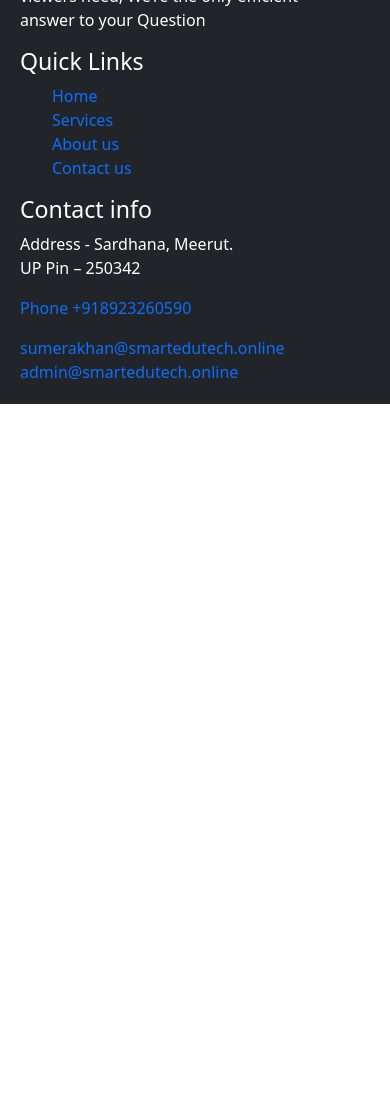
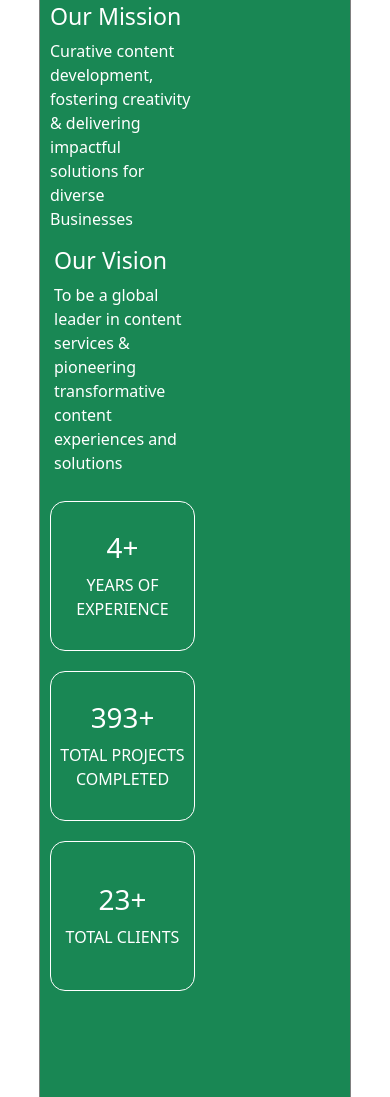
Before and after one commit to nasirbhat762/smkhan, a plain HTML site: page index.html in a window 390 px wide. Shown: the part 3980-5077 px from the top of the page. Before the commit the page ends 4384 px from the top, so only its background shows below. Drawn offline with nearby package versions, Linux system fonts and the light colour scheme.

Commit message:
final revision

```diff
--- a/index.html
+++ b/index.html
@@ -382,7 +382,7 @@
         </h2>
         <div id="collapseOne" class="accordion-collapse collapse show" data-bs-parent="#accordionExample">
           <div class="accordion-body">
-            SMART EDUTECH is a trusted company for clients and employees. Dream Education never
+            SMART EDUTECH is a trusted company for clients and employees. SMART EDUTECH never
 lets down its clients and its employees.
           </div>
         </div>
@@ -418,6 +418,43 @@ their fields.
 </div>
 
 
+<div class="projects">
+  <div class="left">
+    <h3>Taking Your Business To The Next Level
+    </h3>
+    <p>Elevate your business with transformative content services, reaching new heights.</p>
+    <div >
+      <span class="me-1 ">
+        <h3>Our Mission</h3>
+        <p>Curative content development, fostering creativity & delivering impactful solutions for diverse Businesses</p>
+      </span>
+      <span class="ms-1 ">
+        <h3>Our Vision</h3>
+        <p>To be a global leader in content services & pioneering transformative content experiences and solutions</p>
+      </span>
+    </div>
+
+  </div>
+  <div class="right">
+    <div class="d-flex flex-column  justify-content-center  align-items-center ">
+      <h3 class="fs-1 ">4+ </h3>
+     <div >YEARS OF </div>
+     EXPERIENCE
+  </div>
+  <div class="d-flex flex-column  justify-content-center  align-items-center ">
+    <h3 class="fs-1 ">393+</h3>
+   <div >TOTAL PROJECTS</div>
+   COMPLETED
+</div>
+<div class="d-flex flex-column  justify-content-center  align-items-center ">
+  <h3 class="fs-1 ">23+ </h3>
+ <div >TOTAL CLIENTS</div>
+
+</div>
+
+  </div>
+</div>
+
       <div class="clients">
         <h2 class="text-center my-3 fs-1 fw-bold text-dark">Our Clients</h2>
 
@@ -449,12 +486,12 @@ their fields.
               </div>
             </div>
             <button class="carousel-control-prev" type="button" data-bs-target="#carouselExampleAutoplaying" data-bs-slide="prev">
-              <span class="carousel-control-prev-icon" aria-hidden="true"></span>
-              <span class="visually-hidden">Previous</span>
+              <span class="carousel-control-prev-icon text-bg-dark" aria-hidden="true"></span>
+
             </button>
             <button class="carousel-control-next" type="button" data-bs-target="#carouselExampleAutoplaying" data-bs-slide="next">
-              <span class="carousel-control-next-icon" aria-hidden="true"></span>
-              <span class="visually-hidden">Next</span>
+              <span class="carousel-control-next-icon text-bg-dark" aria-hidden="true"></span>
+
             </button>
           </div>
         </div>
@@ -484,13 +521,13 @@ We’re the only efficient answer to your Question
           <li >
             <a
             href="#"
-             class="text-decoration-none"
+             class="text-decoration-none text-white"
               >Home</a
             >
           </li>
           <li >
             <a
-             class="text-decoration-none"
+             class="text-decoration-none text-white"
               href="#services"
               >Services</a
             >
@@ -498,14 +535,14 @@ We’re the only efficient answer to your Question
           <li >
             <a
             href="#whychooseus"
-             class="text-decoration-none"
+             class="text-decoration-none text-white"
               >About us
             </a>
           </li>
           <li>
             <a
             href="#contact"
-             class="text-decoration-none"
+             class="text-decoration-none text-white"
               >Contact us
             </a>
           </li>
@@ -514,20 +551,26 @@ We’re the only efficient answer to your Question
       <div>
         <h3 id="contact">Contact info</h3>
         <p>
-          Address -
-          Sardhana, Meerut. <br>
-          UP Pin – 250342
+          Address 1 -
+          Sardhana, Meerut, UP. <br>
+           Pin – 250342
+
+        </p>
+        <p>
+          Address 2 -
+          C-30 gali no 3 block kabir nagar near gas agency, Shahdara, Delhi. <br>
+           Pin – 110094
 
         </p>
         <p>
 
-<a class="text-decoration-none " href="tel:+918923260590">Phone
+<a class="text-decoration-none text-white" href="tel:+918923260590">Phone
   +918923260590</a>
         </p>
         <p>
           </p>
-          <a class="text-decoration-none " href="mailto: sumerakhan@smartedutech.online"> sumerakhan@smartedutech.online</a>
-          <a class="text-decoration-none " href="mailto:admin@smartedutech.online">admin@smartedutech.online</a>
+          <a class="text-decoration-none text-white" href="mailto: sumerakhan@smartedutech.online"> sumerakhan@smartedutech.online</a>
+          <a class="text-decoration-none text-white" href="mailto:admin@smartedutech.online">admin@smartedutech.online</a>
       </div>
 
     </footer>
--- a/sytle.css
+++ b/sytle.css
@@ -25,6 +25,43 @@ main>.card>.card-container{
     /* background-color: green; */
     height: 300px;
     width: 50%;
+
+}
+
+.projects{
+  height: 400px;
+  border: 1px solid grey;
+  border-top-right-radius: 30px;
+  border-bottom-left-radius: 30px;
+  background-color: rgb(25,135,84);
+  color: white;
+  margin: 20px auto;
+  padding: 10px;
+  display: flex;
+  gap: 10px;
+
+}
+.projects>div{
+  width: 50%;
+}
+.projects>.left>div{
+  display: flex;
+  flex-wrap: wrap;
+
+}
+
+.projects>.right{
+  /* padding: 10px; */
+  /* border: 1px solid green; */
+  display: flex;
+  gap: 20px;
+  flex-wrap: wrap;
+}
+.projects>.right>div{
+  width: 150px;
+  height: 150px;
+  border: 1px solid white;
+  border-radius: 15px;
 
 }
 
@@ -133,6 +170,7 @@ main{
       /* border: 10px solid green; */
     }
 
+
     footer{
       display: flex;
       flex-direction: column;
@@ -148,3 +186,36 @@ main{
     }
 
   }
+
+  @media screen and (max-width: 890px  ){
+    .projects{
+      height: 1000px;
+      border: 1px solid grey;
+      border-top-right-radius: 30px;
+      border-bottom-left-radius: 30px;
+      background-color: rgb(25,135,84);
+      color: white;
+      margin: 20px auto;
+      padding: 10px;
+      display: flex;
+      flex-direction: column;
+      gap: 10px;
+
+    }
+  }
+  @media screen and (max-width: 620px  ){
+    .projects{
+      height: 1420px;
+      border: 1px solid grey;
+      border-top-right-radius: 30px;
+      border-bottom-left-radius: 30px;
+      background-color: rgb(25,135,84);
+      color: white;
+      margin: 20px auto;
+      padding: 10px;
+      display: flex;
+      flex-direction: column;
+      gap: 10px;
+
+    }
+  }
```
